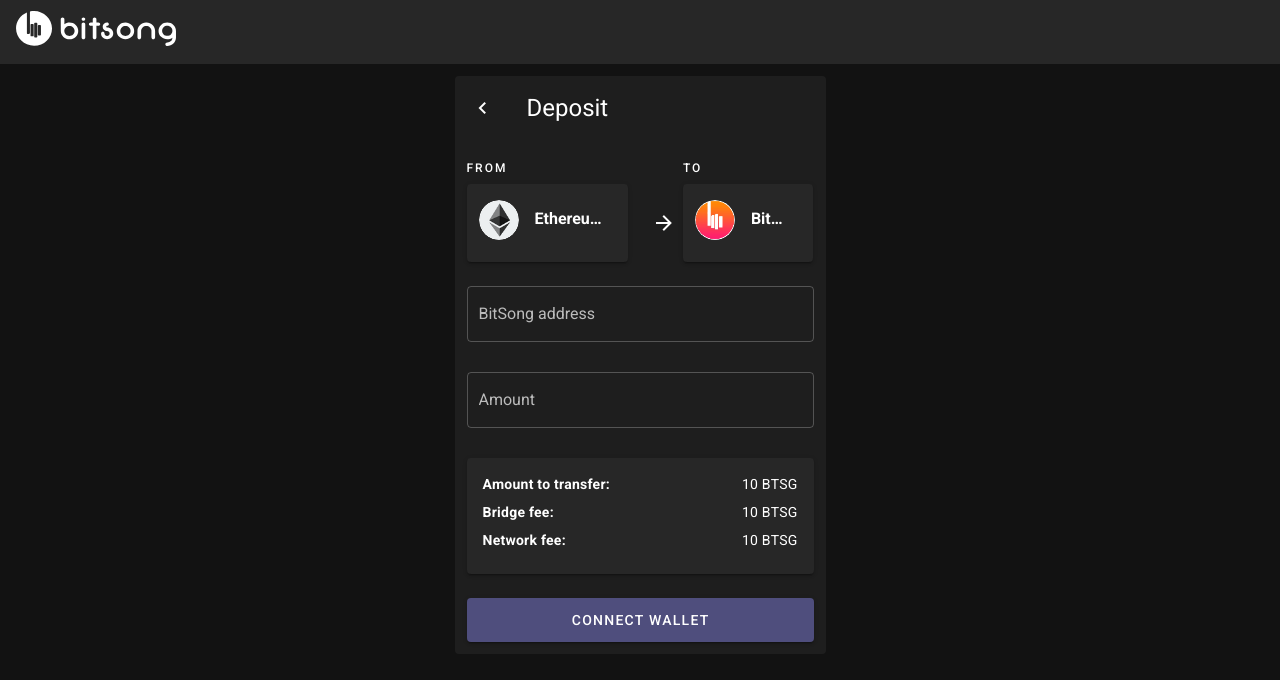
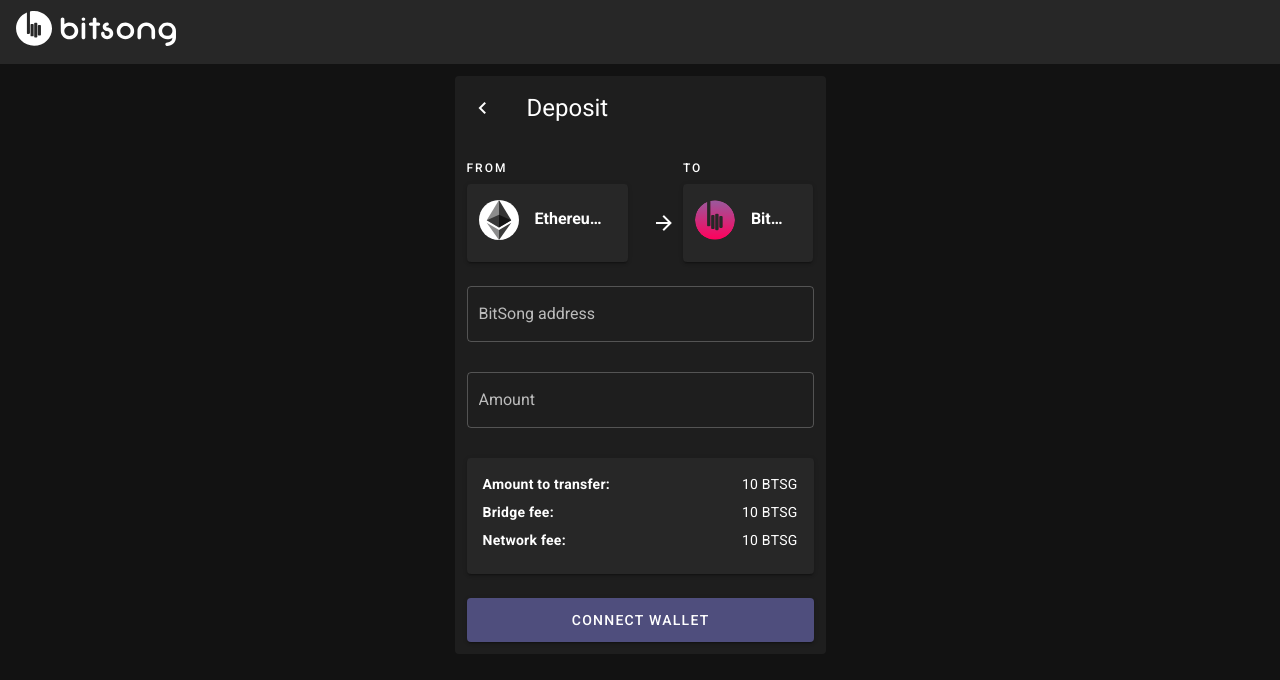
Before and after one commit to bitsongofficial/cassini-ui, a Nuxt app: page /deposit in a window 1280 px wide. Shown: the top 680 px of the page. Built offline with nearby package versions, Linux system fonts and the light colour scheme.

Commit message:
Improve chain icons

```diff
--- a/components/ChainCard.vue
+++ b/components/ChainCard.vue
@@ -1,8 +1,10 @@
 <template>
   <v-card class="pa-2" style="background-color:hsla(0,0%,100%,.04)" height="78">
     <v-list-item class="pl-1">
-      <v-list-item-avatar>
-        <img :src="`/${network.toLowerCase()}.png`" :alt="network" />
+      <v-list-item-avatar
+        :color="network.toLowerCase() === `ethereum` ? `white` : ``"
+      >
+        <img :src="`/${network.toLowerCase()}.svg`" :alt="network" />
       </v-list-item-avatar>
 
       <v-list-item-content>
```
Also changed, not shown: static/bitsong.svg (added), static/ethereum.svg (added).
